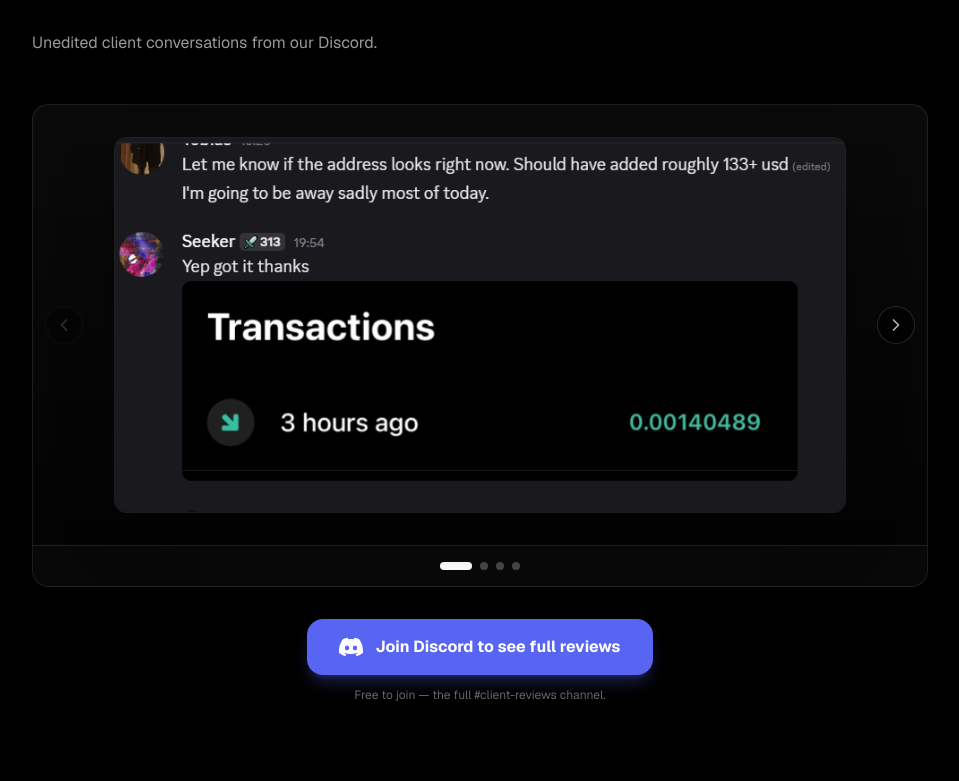
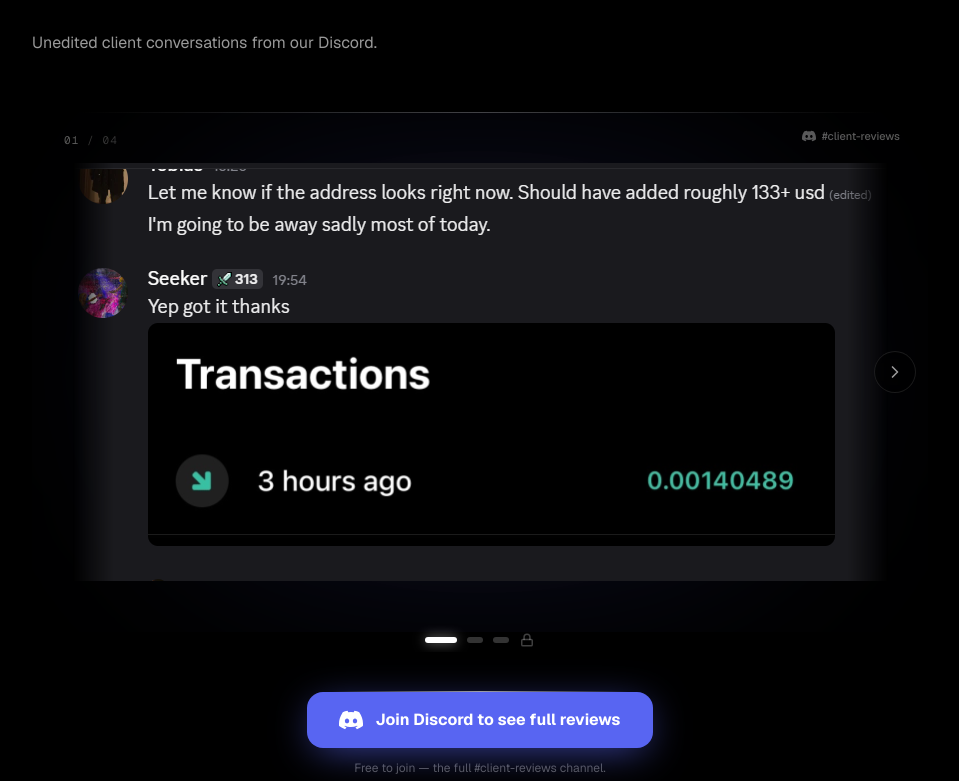
Before and after one commit to seekehr/GetAIMade, a Next.js app: page / in a window 1280 px wide. Shown: the part 5699-6480 px from the top of the page, without its empty margins (160-1119 px from the left). Built offline with nearby package versions, Linux system fonts and the light colour scheme.

Commit message:
review section

```diff
--- a/components/receipts.tsx
+++ b/components/receipts.tsx
@@ -11,6 +11,11 @@ const DiscordIcon = ({ className = 'w-5 h-5' }: { className?: string }) => (
     <path d="M20.317 4.37a19.791 19.791 0 0 0-4.885-1.515.074.074 0 0 0-.079.037c-.21.375-.444.864-.608 1.25a18.27 18.27 0 0 0-5.487 0 12.64 12.64 0 0 0-.617-1.25.077.077 0 0 0-.079-.037A19.736 19.736 0 0 0 3.677 4.37a.07.07 0 0 0-.032.027C.533 9.046-.32 13.58.099 18.057c.002.025.016.048.035.063a19.9 19.9 0 0 0 5.993 3.03.078.078 0 0 0 .084-.028c.462-.63.874-1.295 1.226-1.994a.076.076 0 0 0-.041-.106 13.107 13.107 0 0 1-1.872-.892.077.077 0 0 1-.008-.128 10.2 10.2 0 0 0 .372-.292.074.074 0 0 1 .077-.01c3.928 1.793 8.18 1.793 12.062 0a.074.074 0 0 1 .078.01c.12.098.246.198.373.292a.077.077 0 0 1-.006.127 12.299 12.299 0 0 1-1.873.892.077.077 0 0 0-.041.107c.36.698.772 1.362 1.225 1.993a.076.076 0 0 0 .084.028 19.839 19.839 0 0 0 6.002-3.03.077.077 0 0 0 .032-.054c.5-5.177-.838-9.674-3.549-13.66a.061.061 0 0 0-.031-.03zM8.02 15.33c-1.183 0-2.157-1.085-2.157-2.419 0-1.333.956-2.419 2.157-2.419 1.21 0 2.176 1.096 2.157 2.42 0 1.333-.956 2.418-2.157 2.418zm7.975 0c-1.183 0-2.157-1.085-2.157-2.419 0-1.333.955-2.419 2.157-2.419 1.21 0 2.176 1.096 2.157 2.42 0 1.333-.946 2.418-2.157 2.418z" />
   </svg>
 );
+
+/* Fades the screenshot edges into the page so nothing reads as a pasted-in rectangle.
+   One axis per element so the two masks compose without needing mask-composite. */
+const MASK_Y = 'linear-gradient(to bottom, transparent 0%, #000 6%, #000 94%, transparent 100%)';
+const MASK_X = 'linear-gradient(to right, transparent 0%, #000 5%, #000 95%, transparent 100%)';
 
 const shots = [
   {
@@ -38,6 +43,7 @@ const TOTAL = shots.length + 1;
 
 export default function Receipts() {
   const [index, setIndex] = React.useState(0);
+  const dragStart = React.useRef<number | null>(null);
 
   const prev = () => setIndex((i) => Math.max(0, i - 1));
   const next = () => setIndex((i) => Math.min(TOTAL - 1, i + 1));
@@ -53,13 +59,25 @@ export default function Receipts() {
     }
   };
 
+  const onPointerDown = (e: React.PointerEvent) => {
+    dragStart.current = e.clientX;
+  };
+
+  const onPointerUp = (e: React.PointerEvent) => {
+    if (dragStart.current === null) return;
+    const dx = e.clientX - dragStart.current;
+    dragStart.current = null;
+    if (dx < -50) next();
+    else if (dx > 50) prev();
+  };
+
   const locked = index === LOCKED_INDEX;
 
   return (
     <section className="py-32 px-4 sm:px-6 lg:px-8 bg-black">
       <div className="max-w-4xl mx-auto">
         {/* Section Header */}
-        <div className="space-y-6 mb-12">
+        <div className="space-y-6 mb-14">
           <p className="text-xs font-semibold text-white/60 uppercase tracking-widest">
             PROOF, NOT PROMISES
           </p>
@@ -71,20 +89,44 @@ export default function Receipts() {
 
         {/* Viewer */}
         <div
-          className="relative rounded-2xl border border-white/10 bg-gradient-to-b from-white/[0.04] to-white/[0.01] overflow-hidden focus:outline-none focus-visible:ring-2 focus-visible:ring-white/40"
+          className="relative rounded-3xl overflow-hidden focus:outline-none focus-visible:ring-2 focus-visible:ring-white/40"
           tabIndex={0}
           onKeyDown={onKeyDown}
           role="group"
           aria-roledescription="carousel"
           aria-label="Client reviews from Discord"
         >
+          {/* Top hairline — catches the light instead of drawing a hard box */}
+          <div
+            aria-hidden="true"
+            className="absolute inset-x-12 top-0 h-px bg-gradient-to-r from-transparent via-white/25 to-transparent z-20"
+          />
+
           {/* Stage */}
-          <div className="relative h-[340px] sm:h-[440px] flex items-center justify-center p-4 sm:p-8">
+          <div
+            className="relative h-[380px] sm:h-[520px] touch-pan-y"
+            onPointerDown={onPointerDown}
+            onPointerUp={onPointerUp}
+          >
+            {/* Ambient light behind the screenshots */}
+            <div aria-hidden="true" className="pointer-events-none absolute inset-0 overflow-hidden">
+              <div
+                className={`absolute left-1/2 top-1/2 -translate-x-1/2 -translate-y-1/2 w-[70%] h-[70%] rounded-full blur-[100px] transition-colors duration-700 ${
+                  locked ? 'bg-[#5865F2]/30' : 'bg-[#5865F2]/15'
+                }`}
+              />
+              <div className="absolute left-1/2 top-1/2 -translate-x-1/2 -translate-y-1/2 w-[45%] h-[45%] rounded-full bg-white/[0.07] blur-[80px]" />
+            </div>
+
+            {/* Screenshots */}
             {shots.map((shot, idx) => (
               <div
                 key={shot.src}
-                className={`absolute inset-0 flex items-center justify-center p-4 sm:p-8 transition-opacity duration-500 ${
-                  index === idx ? 'opacity-100' : 'opacity-0 pointer-events-none'
+                style={{ maskImage: MASK_Y, WebkitMaskImage: MASK_Y }}
+                className={`absolute inset-0 flex items-center justify-center p-6 sm:p-10 transition-all duration-700 ease-out ${
+                  index === idx
+                    ? 'opacity-100 scale-100 blur-0'
+                    : 'opacity-0 scale-[0.97] blur-[2px] pointer-events-none'
                 }`}
                 aria-hidden={index !== idx}
               >
@@ -93,42 +135,70 @@ export default function Receipts() {
                   alt={shot.alt}
                   width={shot.width}
                   height={shot.height}
-                  sizes="(max-width: 768px) 90vw, 700px"
+                  sizes="(max-width: 768px) 90vw, 760px"
                   priority={idx === 0}
-                  className="max-h-full w-auto object-contain rounded-lg border border-white/10 shadow-2xl shadow-black/60"
+                  draggable={false}
+                  style={{ maskImage: MASK_X, WebkitMaskImage: MASK_X }}
+                  className="max-h-full max-w-full w-auto h-auto object-contain select-none"
                 />
               </div>
             ))}
 
             {/* Locked slide */}
             <div
-              className={`absolute inset-0 transition-opacity duration-500 ${
-                locked ? 'opacity-100' : 'opacity-0 pointer-events-none'
+              className={`absolute inset-0 transition-all duration-700 ease-out ${
+                locked ? 'opacity-100 scale-100' : 'opacity-0 scale-[0.97] pointer-events-none'
               }`}
               aria-hidden={!locked}
             >
-              <div className="absolute inset-0 flex items-center justify-center p-4 sm:p-8">
+              <div
+                className="absolute inset-0 flex items-center justify-center p-6 sm:p-10"
+                style={{ maskImage: MASK_Y, WebkitMaskImage: MASK_Y }}
+              >
                 <Image
                   src={shots[1].src}
                   alt=""
                   width={shots[1].width}
                   height={shots[1].height}
-                  sizes="(max-width: 768px) 90vw, 700px"
+                  sizes="(max-width: 768px) 90vw, 760px"
                   aria-hidden="true"
                   draggable={false}
-                  className="max-h-full w-auto object-contain rounded-lg blur-md scale-105 opacity-40 select-none pointer-events-none"
+                  style={{ maskImage: MASK_X, WebkitMaskImage: MASK_X }}
+                  className="max-h-full max-w-full w-auto h-auto object-contain blur-xl scale-105 opacity-30 select-none pointer-events-none"
                 />
               </div>
-              <div className="absolute inset-0 bg-black/60 flex flex-col items-center justify-center text-center gap-4 px-6">
-                <div className="w-12 h-12 rounded-full border border-white/20 bg-white/10 flex items-center justify-center">
-                  <Lock className="w-5 h-5 text-white/80" strokeWidth={2} />
+              <div className="absolute inset-0 flex flex-col items-center justify-center text-center gap-4 px-6">
+                <div className="relative">
+                  <div className="absolute inset-0 rounded-full bg-[#5865F2]/40 blur-xl animate-pulse" />
+                  <div className="relative w-14 h-14 rounded-full border border-white/20 bg-white/[0.08] backdrop-blur-sm flex items-center justify-center">
+                    <Lock className="w-5 h-5 text-white" strokeWidth={2} />
+                  </div>
                 </div>
-                <p className="text-white font-bold text-lg">More reviews in the server</p>
+                <p className="text-white font-bold text-xl">More reviews in the server</p>
                 <p className="text-white/60 text-sm max-w-sm leading-relaxed">
                   The rest of the client feedback lives in{' '}
-                  <span className="text-white/80">#client-reviews</span>, unedited and in full.
+                  <span className="text-white/85 font-medium">#client-reviews</span>, unedited and in
+                  full.
                 </p>
               </div>
+            </div>
+
+            {/* Counter */}
+            <div
+              aria-hidden="true"
+              className="absolute top-5 left-6 sm:left-8 z-20 text-[11px] font-mono tabular-nums tracking-widest text-white/35"
+            >
+              {String(index + 1).padStart(2, '0')}
+              <span className="text-white/20"> / {String(TOTAL).padStart(2, '0')}</span>
+            </div>
+
+            {/* Channel tag */}
+            <div
+              aria-hidden="true"
+              className="absolute top-4 right-5 sm:right-7 z-20 flex items-center gap-1.5 text-[11px] font-medium text-white/35"
+            >
+              <DiscordIcon className="w-3.5 h-3.5" />
+              #client-reviews
             </div>
 
             {/* Arrows */}
@@ -136,7 +206,7 @@ export default function Receipts() {
               onClick={prev}
               disabled={index === 0}
               aria-label="Previous review"
-              className="absolute left-2 sm:left-3 top-1/2 -translate-y-1/2 z-10 p-2 rounded-full border border-white/15 bg-black/60 backdrop-blur text-white/70 enabled:hover:text-white enabled:hover:border-white/50 enabled:hover:bg-white/10 enabled:hover:scale-110 transition-all disabled:opacity-25 disabled:cursor-not-allowed"
+              className="absolute left-1 sm:left-3 top-1/2 -translate-y-1/2 z-20 p-2.5 rounded-full border border-white/10 bg-black/50 backdrop-blur-md text-white/60 enabled:hover:text-white enabled:hover:border-white/40 enabled:hover:bg-white/10 enabled:hover:scale-110 enabled:active:scale-95 transition-all disabled:opacity-0 disabled:pointer-events-none"
             >
               <ChevronLeft className="w-5 h-5" />
             </button>
@@ -144,40 +214,56 @@ export default function Receipts() {
               onClick={next}
               disabled={index === TOTAL - 1}
               aria-label="Next review"
-              className="absolute right-2 sm:right-3 top-1/2 -translate-y-1/2 z-10 p-2 rounded-full border border-white/15 bg-black/60 backdrop-blur text-white/70 enabled:hover:text-white enabled:hover:border-white/50 enabled:hover:bg-white/10 enabled:hover:scale-110 transition-all disabled:opacity-25 disabled:cursor-not-allowed"
+              className="absolute right-1 sm:right-3 top-1/2 -translate-y-1/2 z-20 p-2.5 rounded-full border border-white/10 bg-black/50 backdrop-blur-md text-white/60 enabled:hover:text-white enabled:hover:border-white/40 enabled:hover:bg-white/10 enabled:hover:scale-110 enabled:active:scale-95 transition-all disabled:opacity-0 disabled:pointer-events-none"
             >
               <ChevronRight className="w-5 h-5" />
             </button>
           </div>
 
           {/* Progress */}
-          <div className="flex items-center justify-center gap-2 py-4 border-t border-white/10 bg-white/[0.02]">
-            {Array.from({ length: TOTAL }).map((_, idx) => (
-              <button
-                key={idx}
-                onClick={() => setIndex(idx)}
-                aria-label={idx === LOCKED_INDEX ? 'Locked reviews' : `Review ${idx + 1}`}
-                aria-current={index === idx}
-                className={`h-2 rounded-full transition-all hover:scale-125 ${
-                  index === idx ? 'bg-white w-8' : 'bg-white/25 w-2 hover:bg-white/60'
-                }`}
-              />
-            ))}
+          <div className="relative z-20 flex items-center justify-center gap-2.5 pb-1">
+            {Array.from({ length: TOTAL }).map((_, idx) => {
+              const isLock = idx === LOCKED_INDEX;
+              const active = index === idx;
+              return (
+                <button
+                  key={idx}
+                  onClick={() => setIndex(idx)}
+                  aria-label={isLock ? 'Locked reviews' : `Review ${idx + 1}`}
+                  aria-current={active}
+                  className={`flex items-center justify-center transition-all ${
+                    isLock
+                      ? `h-4 w-4 ${active ? 'text-white' : 'text-white/25 hover:text-white/60'}`
+                      : `h-1.5 rounded-full hover:scale-125 ${
+                          active
+                            ? 'bg-white w-8 shadow-[0_0_12px_rgba(255,255,255,0.5)]'
+                            : 'bg-white/20 w-4 hover:bg-white/50'
+                        }`
+                  }`}
+                >
+                  {isLock && <Lock className="w-3.5 h-3.5" strokeWidth={2.5} />}
+                </button>
+              );
+            })}
           </div>
         </div>
 
         {/* CTA */}
-        <div className="mt-8 flex flex-col items-center gap-3">
+        <div className="mt-10 flex flex-col items-center gap-3">
           <a
             href={DISCORD_INVITE}
             target="_blank"
             rel="noopener noreferrer"
-            className="group w-full sm:w-auto flex items-center justify-center gap-3 bg-[#5865F2] hover:bg-[#4752C4] text-white font-bold text-base px-8 py-4 rounded-xl transition-all hover:scale-[1.02] shadow-lg shadow-[#5865F2]/30 hover:shadow-xl hover:shadow-[#5865F2]/40"
+            className="group relative w-full sm:w-auto flex items-center justify-center gap-3 bg-[#5865F2] hover:bg-[#4752C4] text-white font-bold text-base px-8 py-4 rounded-2xl transition-all hover:scale-[1.03] active:scale-[0.99] shadow-[0_8px_40px_-8px_rgba(88,101,242,0.7)] hover:shadow-[0_12px_50px_-6px_rgba(88,101,242,0.9)]"
           >
-            <DiscordIcon className="w-6 h-6 group-hover:scale-110 transition-transform" />
+            <span
+              aria-hidden="true"
+              className="absolute inset-x-6 -top-px h-px bg-gradient-to-r from-transparent via-white/60 to-transparent"
+            />
+            <DiscordIcon className="w-6 h-6 group-hover:scale-110 group-hover:-rotate-6 transition-transform" />
             Join Discord to see full reviews
           </a>
-          <p className="text-xs text-white/40">Free to join — the full #client-reviews channel.</p>
+          <p className="text-xs text-white/35">Free to join — the full #client-reviews channel.</p>
         </div>
       </div>
     </section>
```
